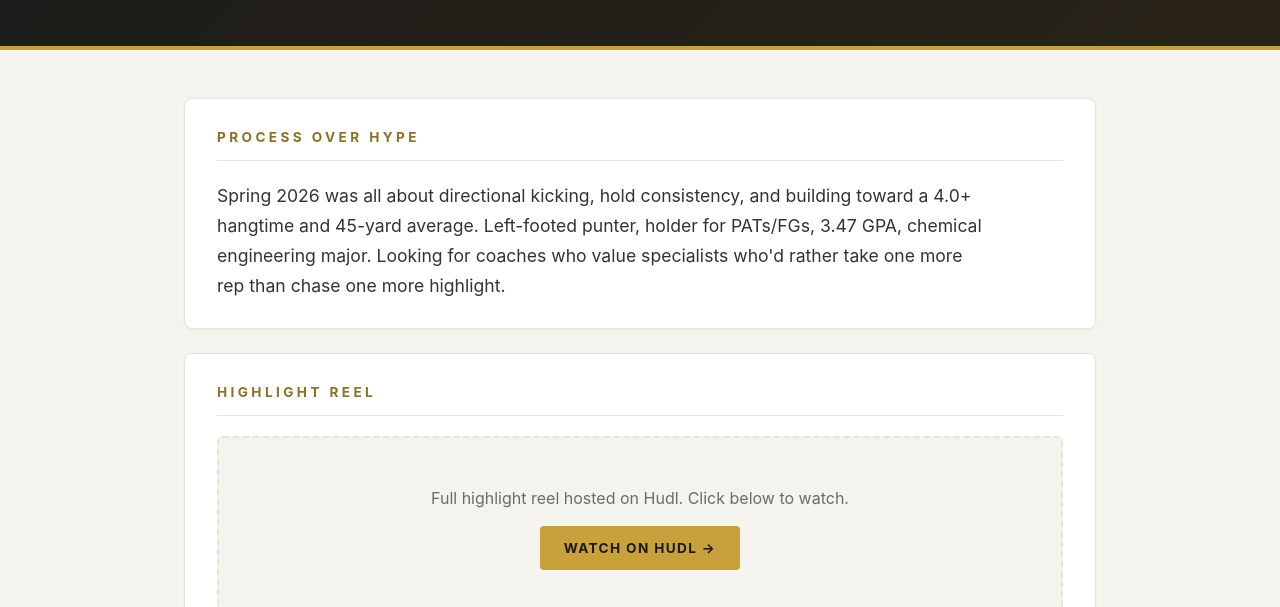
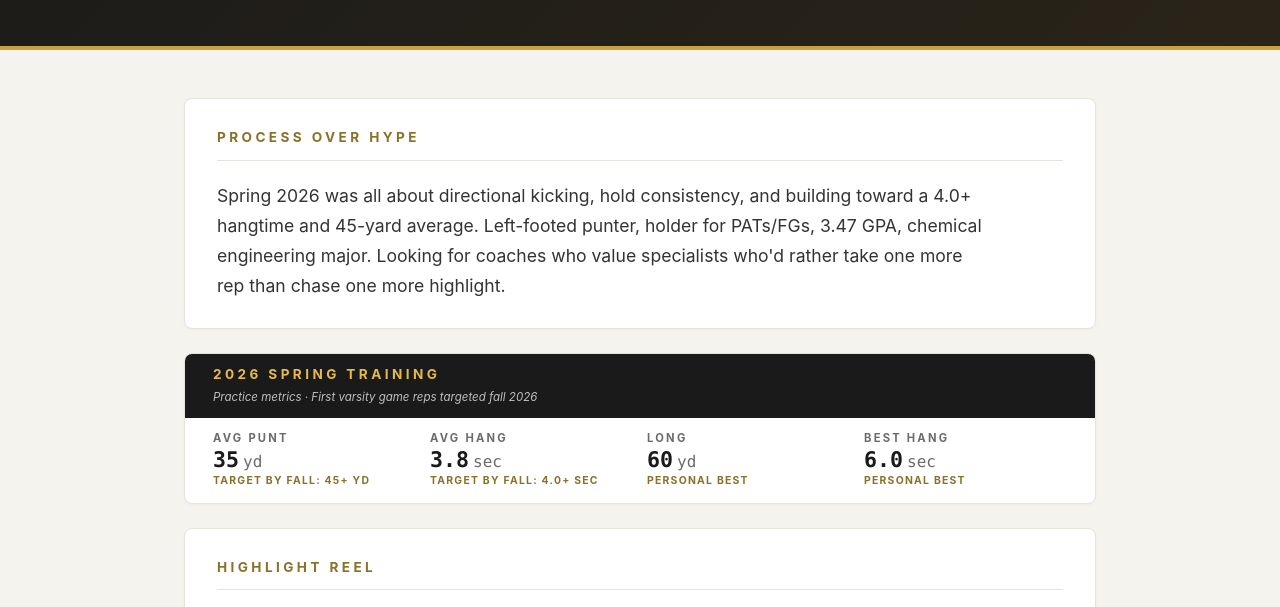
Before and after one commit to suspicious-cow/riley-summer-work, a plain HTML site: page index.html in a window 1280 px wide. Shown: the part 342-949 px from the top of the page. Drawn offline with Linux system fonts and the light colour scheme.

Commit message:
refactor: tighten stats card layout

```diff
--- a/index.html
+++ b/index.html
@@ -41,20 +41,11 @@
       <p class="pitch">Spring 2026 was all about directional kicking, hold consistency, and building toward a 4.0+ hangtime and 45-yard average. Left-footed punter, holder for PATs/FGs, 3.47 GPA, chemical engineering major. Looking for coaches who value specialists who'd rather take one more rep than chase one more highlight.</p>
     </section>
 
-    <section class="card" id="film">
-      <h2>Highlight Reel</h2>
-      <div class="reel-placeholder">
-        <p>Full highlight reel hosted on Hudl. Click below to watch.</p>
-        <a href="https://www.hudl.com/profile/27945139/Riley-Naboulsi"
-           class="btn"
-           target="_blank"
-           rel="noopener noreferrer">Watch on Hudl &rarr;</a>
+    <section class="card card-compact" id="stats">
+      <div class="title-bar">
+        <h2>2026 Spring Training</h2>
+        <p class="title-sub">Practice metrics &middot; First varsity game reps targeted fall 2026</p>
       </div>
-    </section>
-
-    <section class="card" id="stats">
-      <h2>2026 Spring Training</h2>
-      <p class="caption">Practice metrics. First varsity game reps targeted fall 2026.</p>
       <div class="stat-grid">
         <div class="stat">
           <span class="stat-label">Avg Punt</span>
@@ -76,6 +67,17 @@
           <span class="stat-value">6.0<span class="unit">sec</span></span>
           <span class="stat-context">Personal best</span>
         </div>
+      </div>
+    </section>
+
+    <section class="card" id="film">
+      <h2>Highlight Reel</h2>
+      <div class="reel-placeholder">
+        <p>Full highlight reel hosted on Hudl. Click below to watch.</p>
+        <a href="https://www.hudl.com/profile/27945139/Riley-Naboulsi"
+           class="btn"
+           target="_blank"
+           rel="noopener noreferrer">Watch on Hudl &rarr;</a>
       </div>
     </section>
 
--- a/styles.css
+++ b/styles.css
@@ -214,6 +214,49 @@ main {
   color: var(--gold-dim);
 }
 
+.card-compact {
+  padding: 0 28px 14px;
+  overflow: hidden;
+}
+
+.card-compact .title-bar {
+  background: var(--ink);
+  margin: 0 -28px 12px;
+  padding: 10px 28px 12px;
+}
+
+.card-compact .title-bar h2 {
+  margin: 0;
+  padding: 0;
+  border: none;
+  color: var(--gold-bright);
+}
+
+.card-compact .title-sub {
+  margin: 4px 0 0;
+  font-size: 0.72rem;
+  font-style: italic;
+  color: rgba(255, 255, 255, 0.72);
+}
+
+.card-compact .stat-grid {
+  gap: 14px;
+}
+
+.card-compact .stat-label {
+  margin-bottom: 2px;
+}
+
+.card-compact .stat-value {
+  font-size: 1.35rem;
+  line-height: 1;
+}
+
+.card-compact .stat-context {
+  margin-top: 3px;
+  font-size: 0.65rem;
+}
+
 .contact-grid {
   display: grid;
   grid-template-columns: repeat(auto-fit, minmax(220px, 1fr));
```
